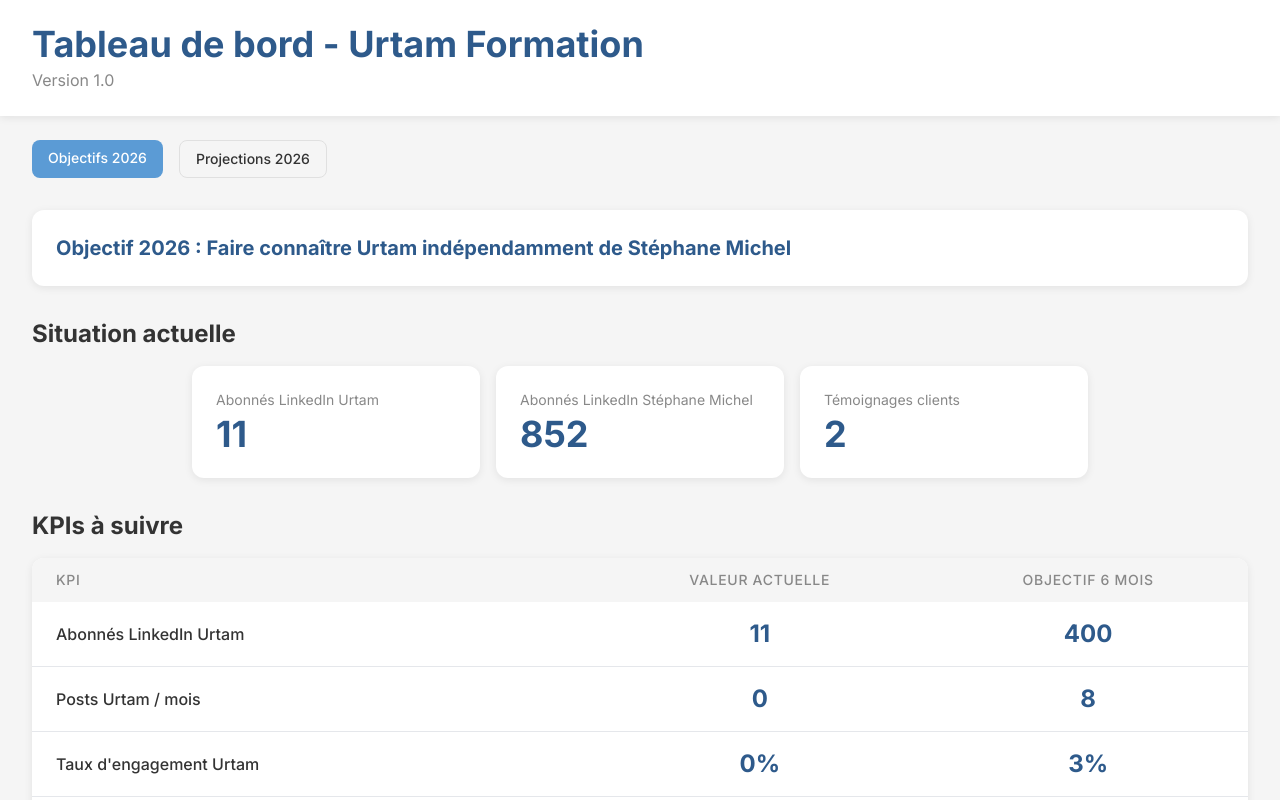
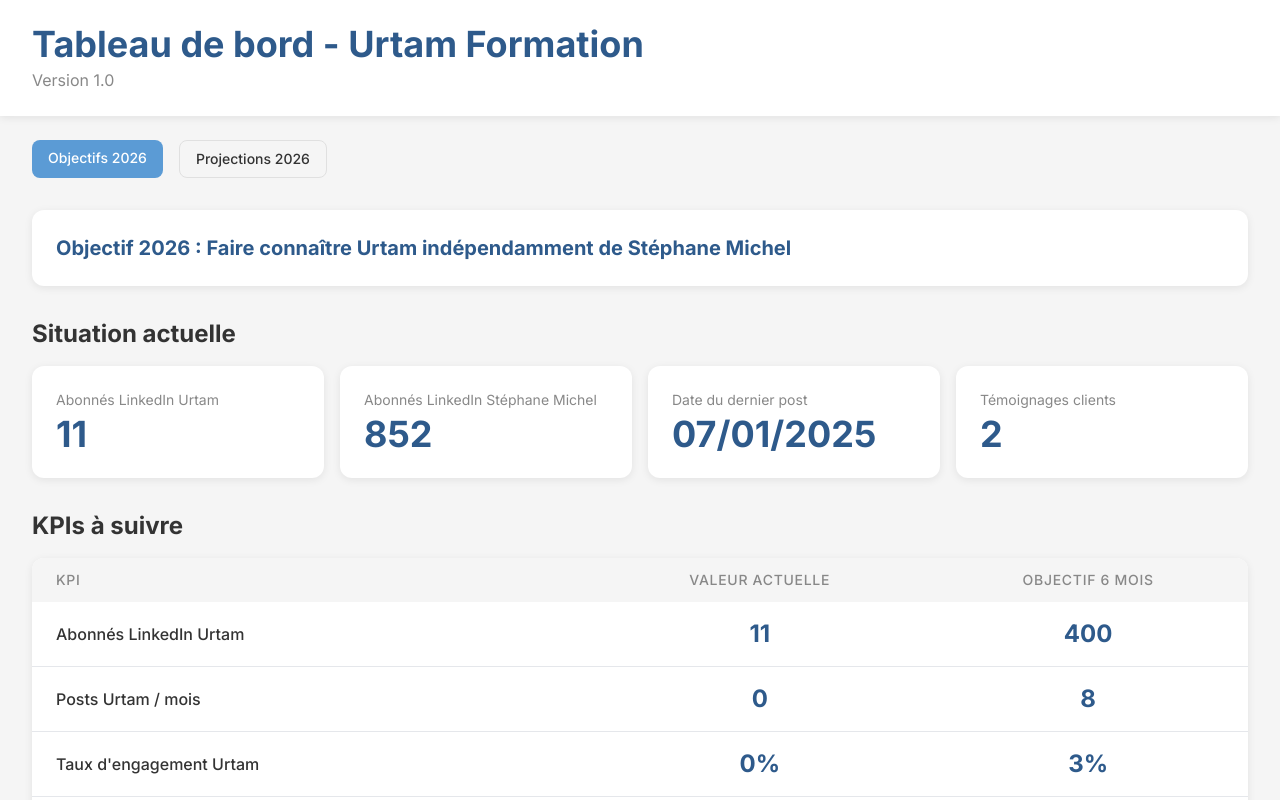
Before and after one commit to MaxDecVw/urtam-dashboard, a Next.js app: page / in a window 1280 px wide. Shown: the top 800 px of the page. Built offline with nearby package versions, Linux system fonts and the light colour scheme.

Commit message:
Add Date du dernier post card (07/01/2025)

```diff
--- a/app/page.tsx
+++ b/app/page.tsx
@@ -115,7 +115,7 @@
           <h2 className="text-2xl font-bold mb-4" style={{ color: '#333333' }}>
             Situation actuelle
           </h2>
-          <div className="grid grid-cols-1 sm:grid-cols-3 gap-4 max-w-4xl mx-auto">
+          <div className="grid grid-cols-1 sm:grid-cols-2 lg:grid-cols-4 gap-4">
 
             <div className="bg-white p-6" style={{ borderRadius: '12px', boxShadow: '0 2px 8px rgba(0,0,0,0.08)' }}>
               <p className="text-sm mb-1" style={{ color: '#888888' }}>Abonnés LinkedIn Urtam</p>
@@ -125,6 +125,11 @@
             <div className="bg-white p-6" style={{ borderRadius: '12px', boxShadow: '0 2px 8px rgba(0,0,0,0.08)' }}>
               <p className="text-sm mb-1" style={{ color: '#888888' }}>Abonnés LinkedIn Stéphane Michel</p>
               <p className="text-4xl font-bold" style={{ color: '#2E5A8B' }}><CountUp end={data.stephaneMichel.linkedinFollowers} /></p>
+            </div>
+
+            <div className="bg-white p-6" style={{ borderRadius: '12px', boxShadow: '0 2px 8px rgba(0,0,0,0.08)' }}>
+              <p className="text-sm mb-1" style={{ color: '#888888' }}>Date du dernier post</p>
+              <p className="text-4xl font-bold" style={{ color: '#2E5A8B' }}>07/01/2025</p>
             </div>
 
             <div className="bg-white p-6" style={{ borderRadius: '12px', boxShadow: '0 2px 8px rgba(0,0,0,0.08)' }}>
```
